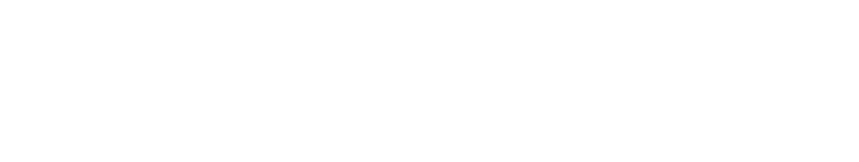
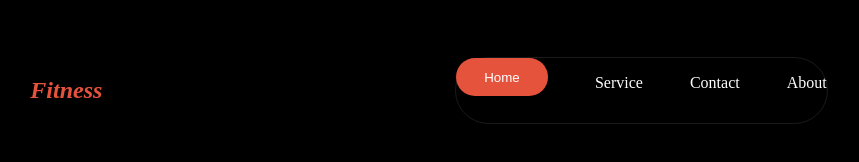
Before and after one commit to radwaahamad51/assignment-2.0, a plain HTML site: page index.html in a window 1280 px wide. Shown: the whole page, without its empty margins (211-1070 px from the left). Drawn offline with Linux system fonts and the light colour scheme.

Commit message:
add header

```diff
--- a/index.html
+++ b/index.html
@@ -4,8 +4,23 @@
     <meta charset="UTF-8">
     <meta name="viewport" content="width=device-width, initial-scale=1.0">
     <title>Document</title>
+    <link rel="stylesheet" href="style.css">
 </head>
 <body>
+    <header>
+        <nav class="nevber">
+            <h2 class="nev-title">Fitness</h2>
+            <div class="nev-card">
+                <button class="nev-button">
+                    Home
+                </button>
+                <p class="colorwi">Service</p>
+                <p class="colorwi">Contact</p>
+                <p class="colorwi">About</p>
+            </div>
+
+        </nav>
+    </header>
 
 </body>
 </html>
--- a/style.css
+++ b/style.css
@@ -0,0 +1,37 @@
+body{
+    background-color: black;
+}
+/* shear-style */
+
+.colorwi{
+    color: white;
+}
+/* header=style */
+.nevber{
+    display: flex;
+    justify-content: space-around;
+    margin: 57px;
+}
+.nev-title{
+    color: rgba(230, 83, 60, 1);
+    font: size 2.25rem; ;
+    font-style: italic;
+    font-weight: 700;
+}
+.nev-card{
+    display: flex;
+    justify-content: center;
+    gap: 47px;
+    border-radius: 39px;
+    border: solid .50px rgba(255, 255, 255, 0.1) ;
+
+}
+.nev-button{
+    height: 38px;
+    width: 92px;
+    border-radius: 46px;
+    color: white;
+    background-color:rgba(230, 83, 60, 1) ;
+    border: none;
+    justify-content: center;
+}
```
